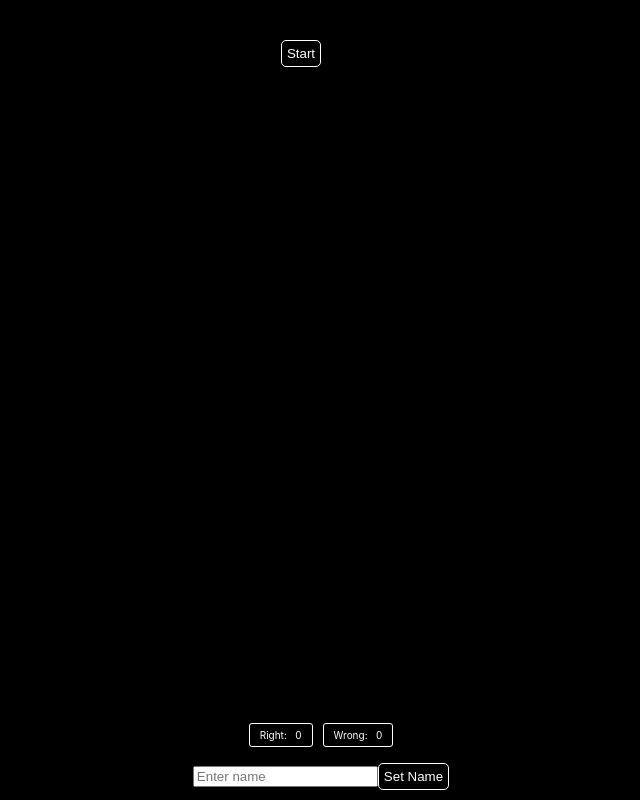
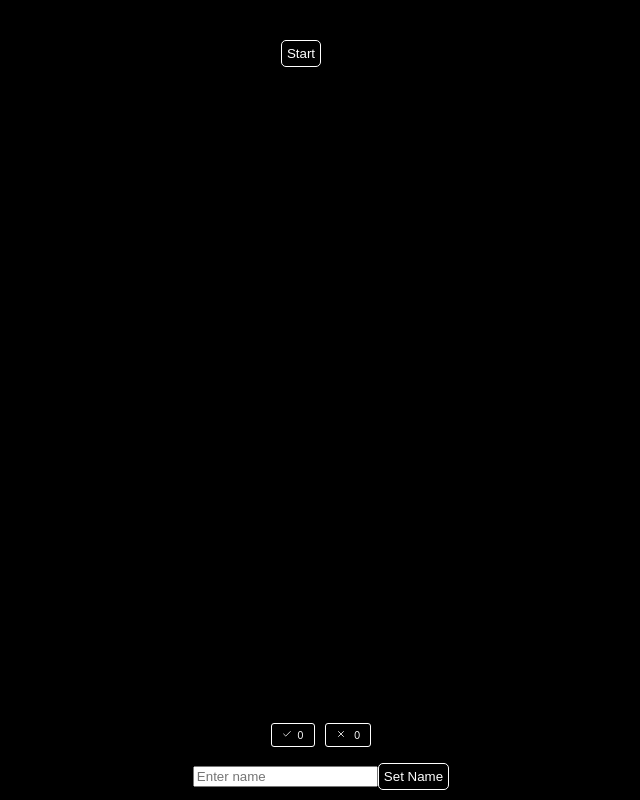
Before and after one commit to ikbhal/q, a React (Create React App) app: page / in a window 1280 px wide. Shown: the whole page, without its empty margins (339-979 px from the left). Built offline with nearby package versions, Linux system fonts and the light colour scheme; no server answers.

Commit message:
wrong, right icons

```diff
--- a/src/App.js
+++ b/src/App.js
@@ -4,6 +4,7 @@ import './App.css';
 import {useState, useEffect} from 'react';
 import socketIOClient from "socket.io-client";
 import { IoHourglassOutline } from 'react-icons/io5';
+import {FiCheck, FiX} from 'react-icons/fi';
 const ENDPOINT = "http://127.0.0.1:4001";
 var socket = null;
 
@@ -177,11 +178,11 @@ function App() {
         >
         <div className="achievements">
           <span className="rightPointsContainer pointsContainer">
-            Right: &nbsp; <span  class="right_points">{rightPoints}</span>
+          <FiCheck/>&nbsp; <span  class="right_points">{rightPoints}</span>
           </span>
 
           <span className="wrongPointsContainer pointsContainer">
-             Wrong: &nbsp; <span class="wrong_points">{wrongPoints}</span>
+             <FiX/> &nbsp; <span class="wrong_points">{wrongPoints}</span>
           </span>
         </div>
         <input type="text"
```
